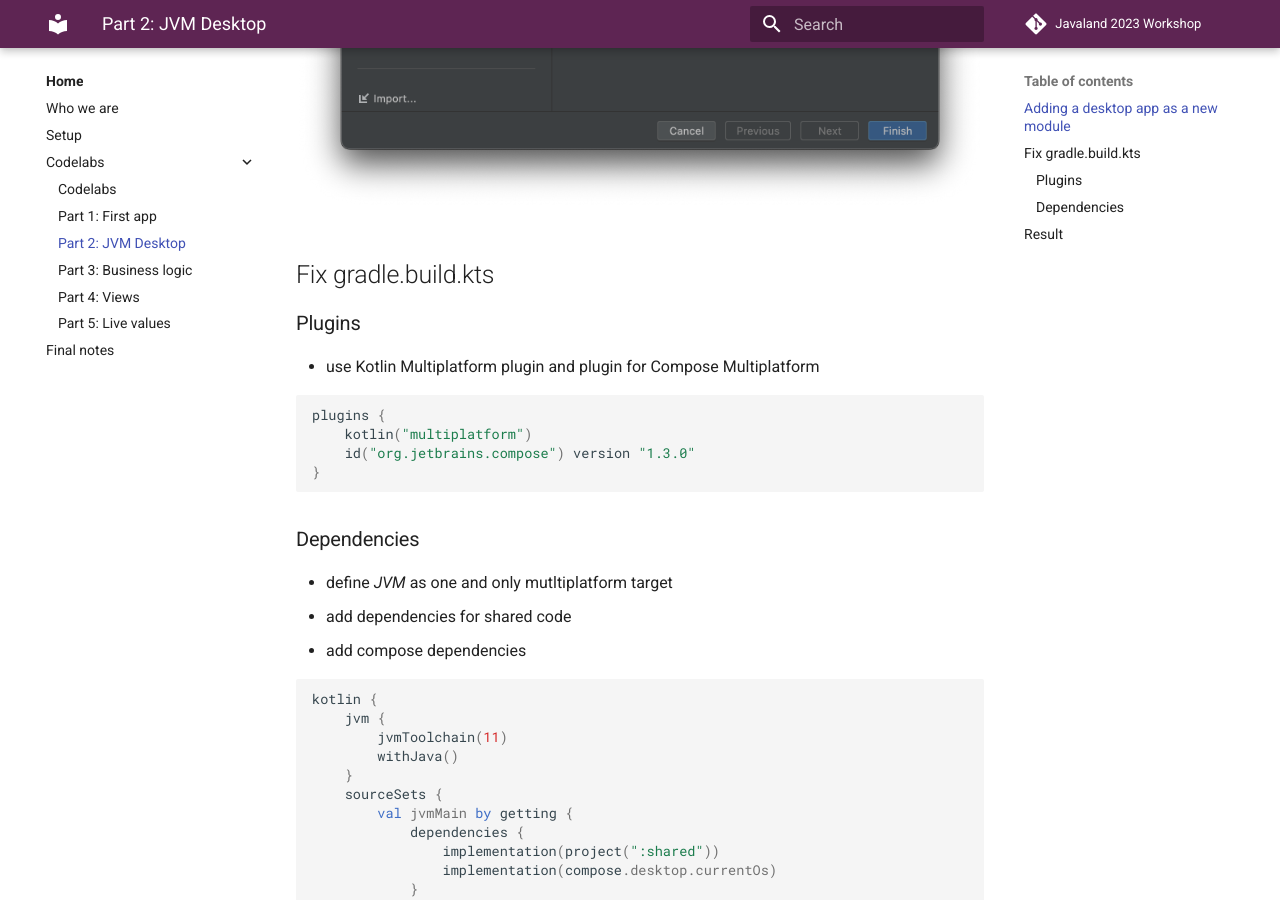
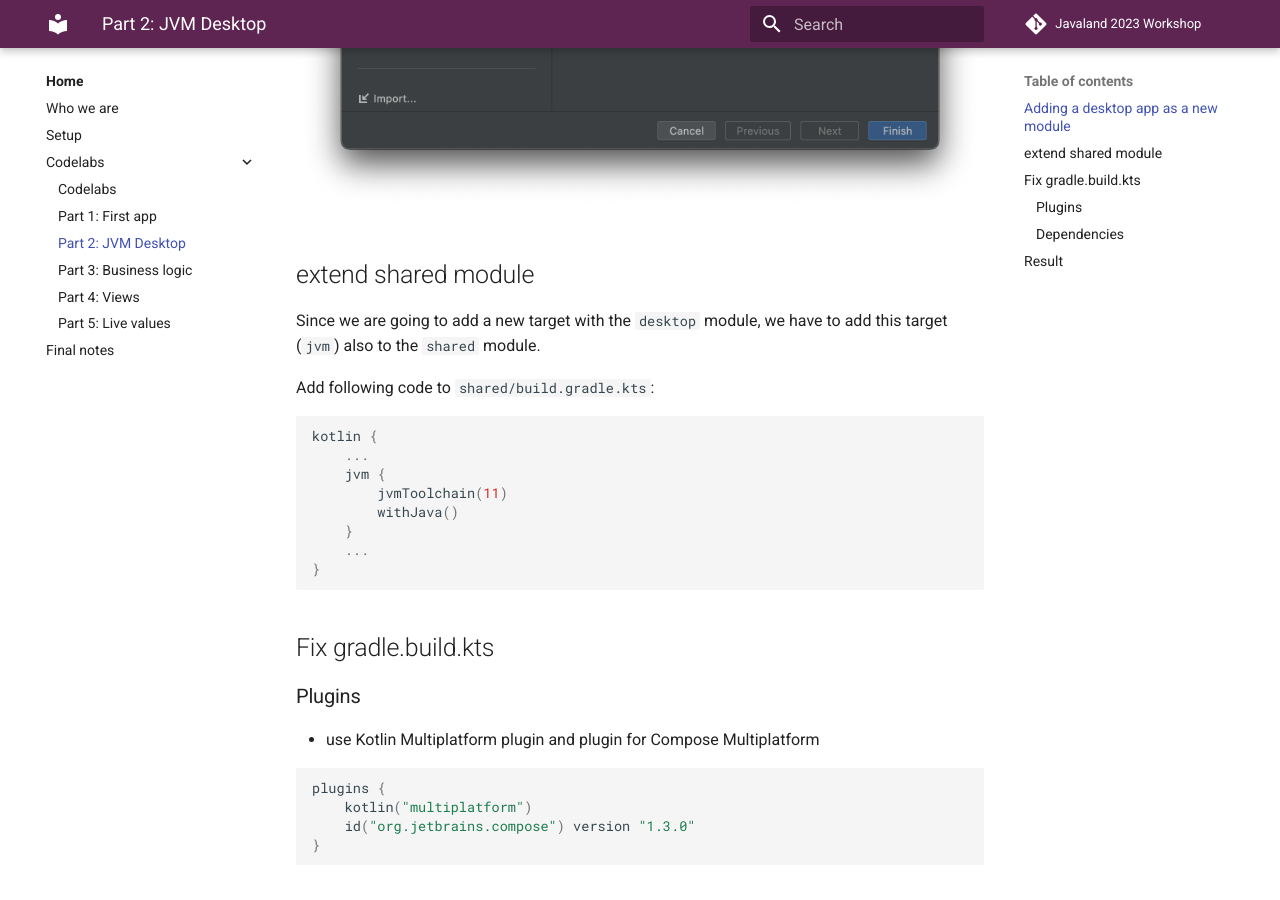
Before and after one commit to michalharakal/kmp-workshop, an MkDocs documentation site: the page built from javaland2023/mkdocs/src/doc/docs/codelab-2.md, in a window 1280 px wide and 900 px high, scrolled down 676 px. Built offline with MkDocs 1.6.1 and Material for MkDocs 9.7.7, drawn with Linux system fonts in a browser that asks for light colours; comment, search, counter and statistics services are not loaded.

Commit message:
Add note on adding jvm target also for shared library after insert a new module for desktop app.

````diff
--- a/javaland2023/mkdocs/src/doc/docs/codelab-2.md
+++ b/javaland2023/mkdocs/src/doc/docs/codelab-2.md
@@ -6,6 +6,23 @@
 ## Adding a desktop app as a new module
 
 ![Desktop](cl2-wizard-1.png)
+
+## extend shared module
+
+Since we are going to add a new target with the `desktop` module, we have to add this target (`jvm`) also to the `shared` module.
+
+Add following code to `shared/build.gradle.kts`:
+
+```kotlin
+kotlin {
+    ...
+    jvm {
+        jvmToolchain(11)
+        withJava()
+    }
+    ...
+}
+```
 
 ## Fix gradle.build.kts
 
@@ -19,7 +36,6 @@
     id("org.jetbrains.compose") version "1.3.0"
 }
 ```
-
 
 ### Dependencies
 
````
